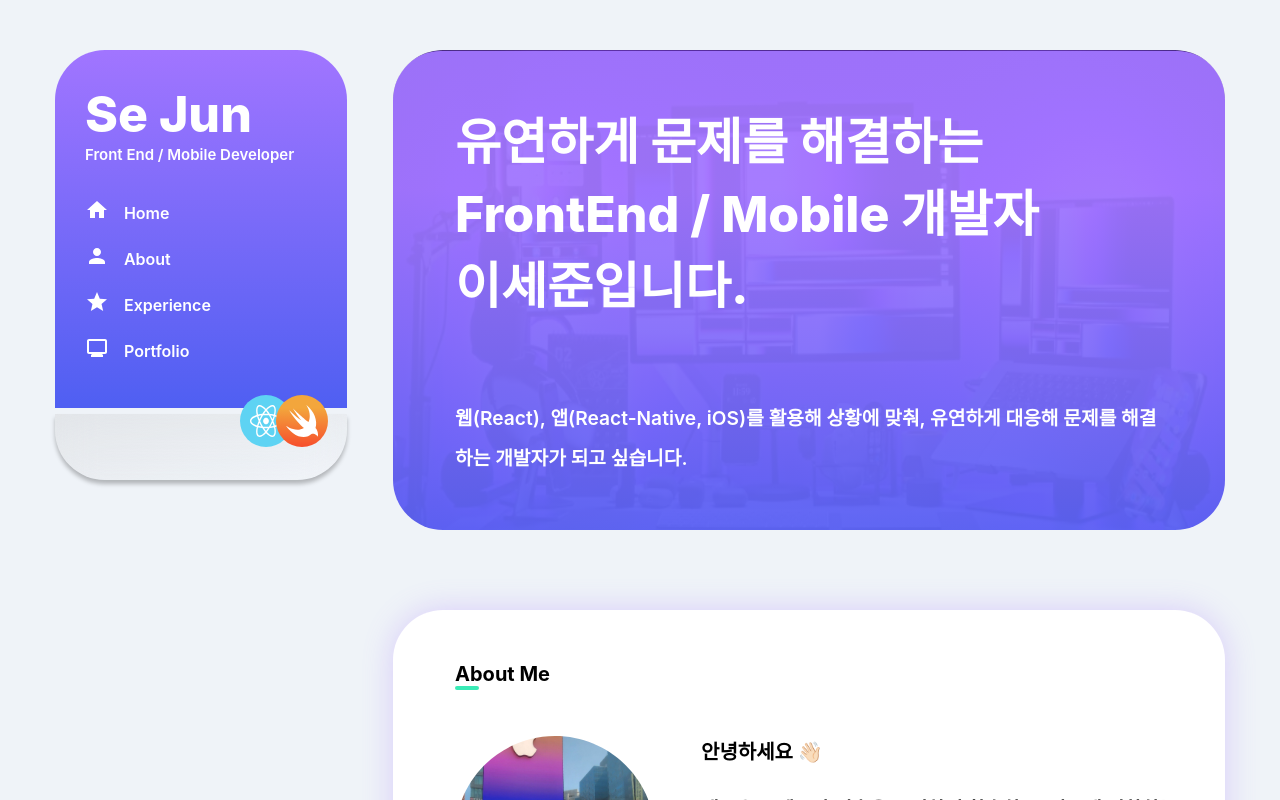
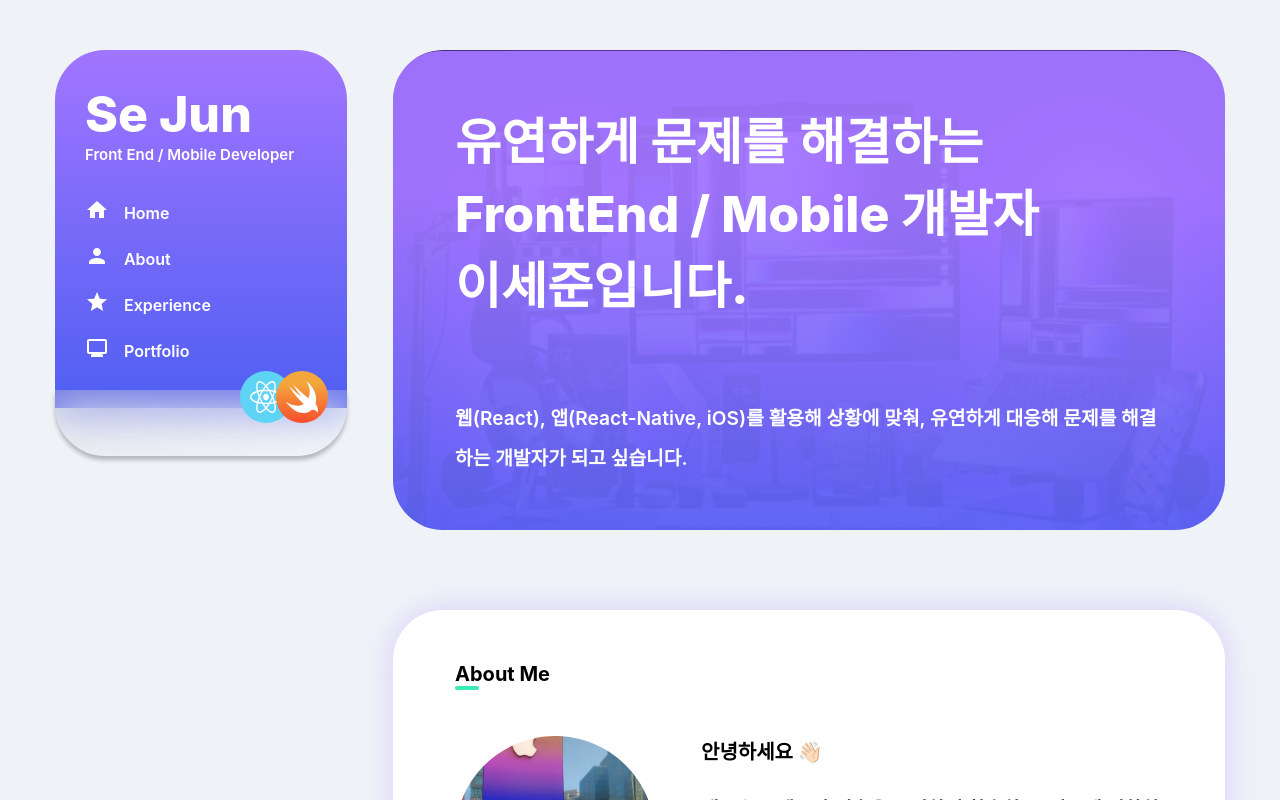
Before and after one commit to YimKeul/YimKeul.github.io, a React (Create React App) app: page / in a window 1280 px wide. Shown: the top 800 px of the page. Built offline with nearby package versions, Linux system fonts and the light colour scheme.

Commit message:
Fix: NavBar 수정

```diff
--- a/src/components/Navigator.jsx
+++ b/src/components/Navigator.jsx
@@ -43,7 +43,7 @@ const S = {
   `,
 
   glass: styled.div`
-    margin-top: 3rem;
+    margin-top: 1.5rem;
     width: 18.25rem;
     height: 4.125rem;
     border-radius: 0 0 3.125rem 3.125rem;
```
